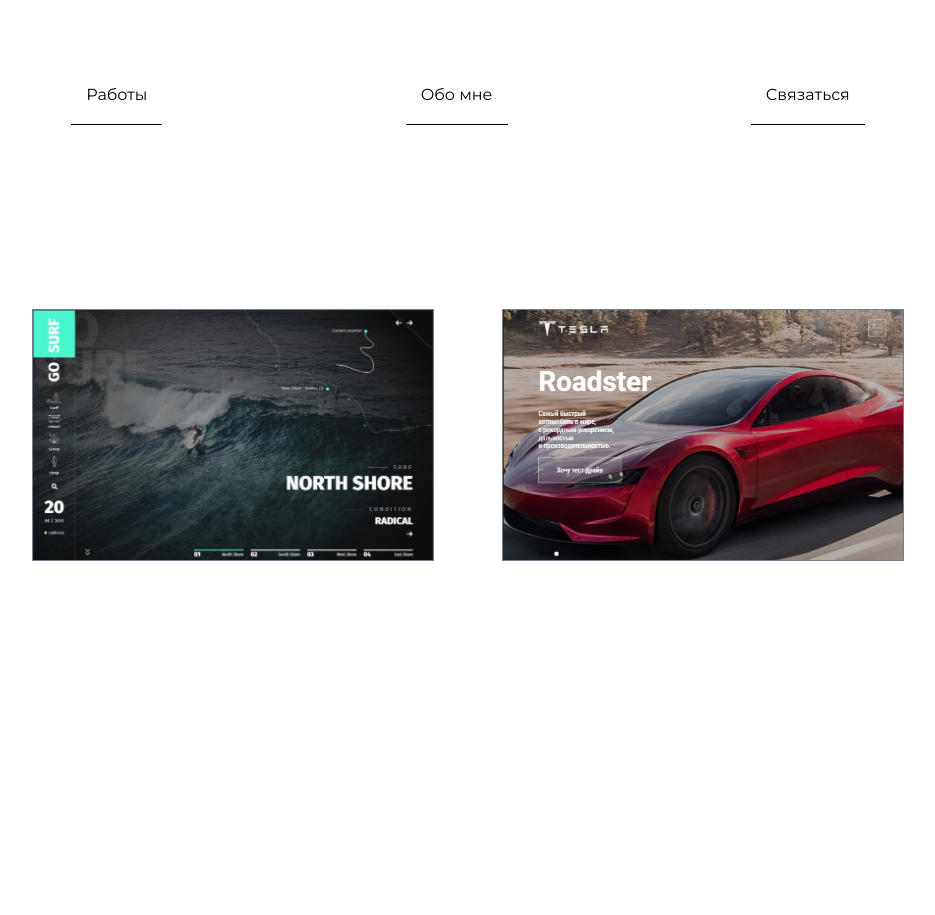
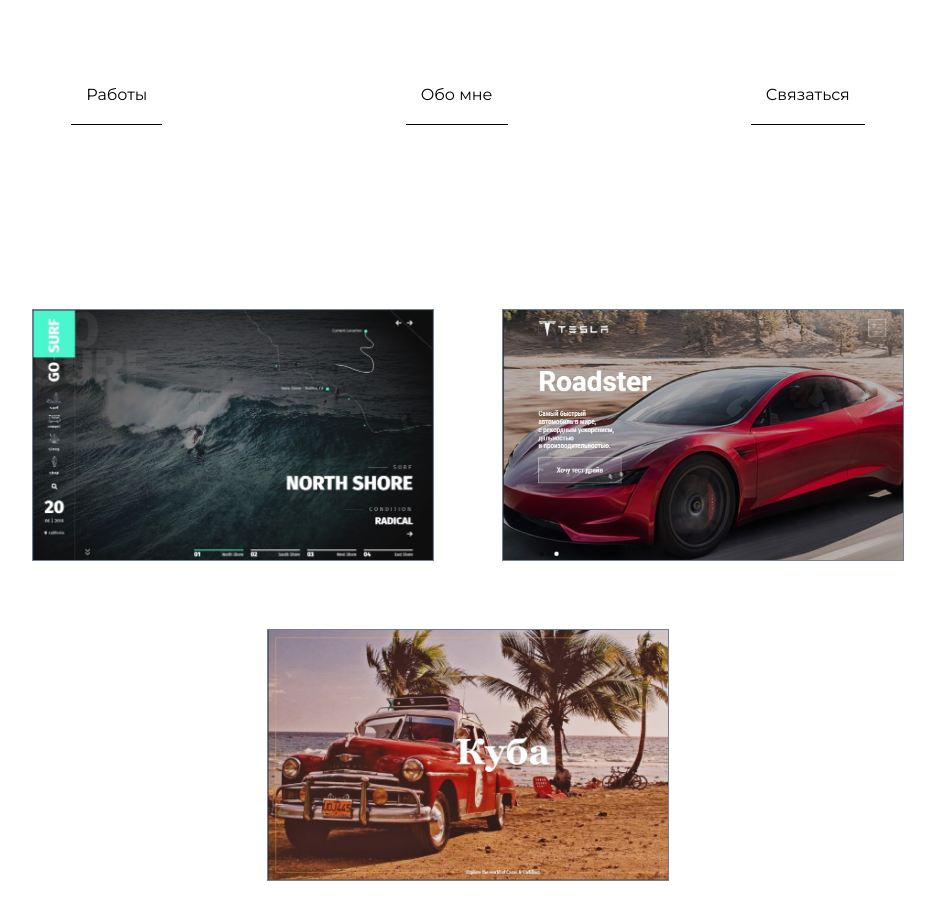
Before and after one commit to AlekseiOvchinnikov13/portfolio, a website: page jobs.html in a window 1280 px wide. Shown: the whole page, without its empty margins (172-1107 px from the left). Before the commit the page ends 800 px from the top, so only its background shows below. Drawn offline with nearby package versions, Linux system fonts and the light colour scheme.

Commit message:
добавил 3ю работу

```diff
--- a/jobs.html
+++ b/jobs.html
@@ -22,7 +22,7 @@
     <div class="job-inner">
         <a target="_blank" href="https://alekseiovchinnikov13.github.io/gosurf/index.html" style="background-image: url(images/gosurf.jpg)"></a>
         <a target="_blank" href="https://alekseiovchinnikov13.github.io/tesla/index.html" style="background-image: url(images/tesla.jpg)"></a>
-<!--        <a target="_blank" href="#" style="background-image: url(images/tesla.jpg)"></a>-->
+        <a target="_blank" href="https://alekseiovchinnikov13.github.io/kuba/index.html" style="background-image: url(images/kuba.jpg)"></a>
 <!--        <a target="_blank" href="#" style="background-image: url(images/tesla.jpg)"></a>-->
 <!--        <a target="_blank" href="#" style="background-image: url(images/tesla.jpg)"></a>-->
 <!--        <a target="_blank" href="#" style="background-image: url(images/tesla.jpg)"></a>-->
--- a/src/scss/style.scss
+++ b/src/scss/style.scss
@@ -124,7 +124,6 @@
   align-items: center;
   a{
     display: inline-block;
-
     outline: 1px solid slategrey;
     max-width: 400px;
     width: 100%;
```
Also changed, not shown: images/kuba.jpg (added).
